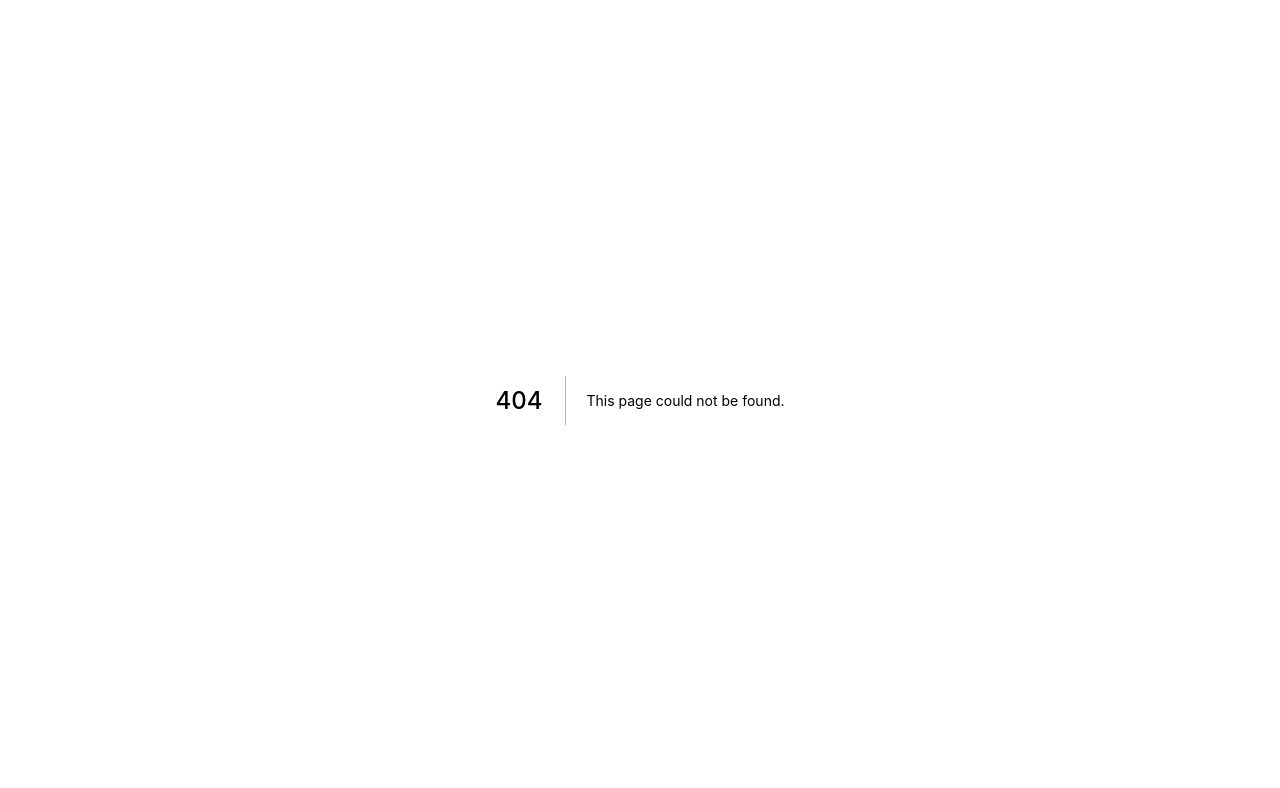
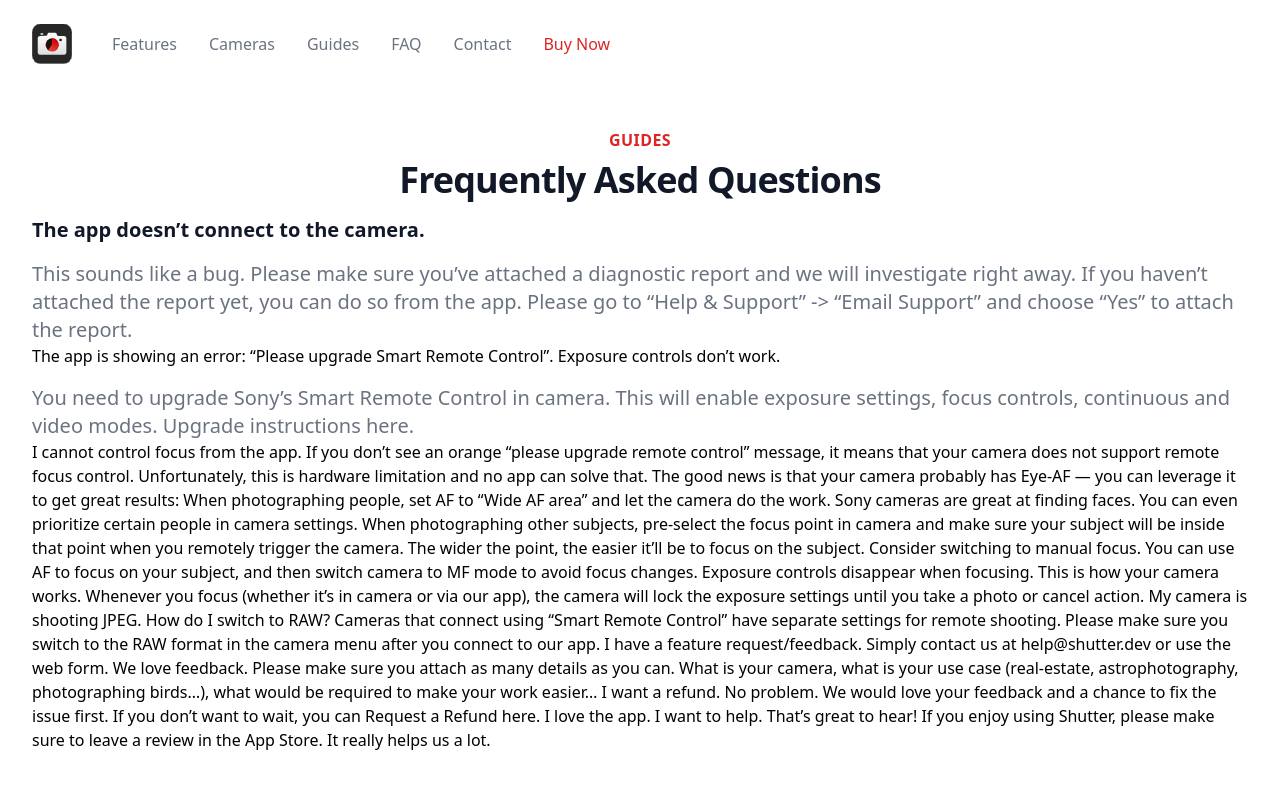
Before and after one commit to gswirski/shutter-website, a Next.js app: page /guides/faq in a window 1280 px wide. Before the commit this address had no page. Shown: the top 788 px of the page. Built offline with nearby package versions, Linux system fonts and the light colour scheme.

Commit message:
start working on FAQ

```diff
--- /dev/null
+++ b/pages/guides/faq.js
@@ -0,0 +1,103 @@
+/* This example requires Tailwind CSS v2.0+ */
+import { DocumentTextIcon } from '@heroicons/react/outline'
+import Head from 'next/head'
+import Link from 'next/link'
+import Menu from '../../components/menu'
+
+
+const features = [
+  {
+    name: 'Frequently Asked Questions',
+    description: "",
+    icon: DocumentTextIcon,
+    href: "/guides/faq"
+  },
+  {
+    name: 'How to connect with the camera',
+    description:
+      "We’ve designed Shutter to be as easy to connect as possible. Follow this guide to connect the app with your camera.",
+    icon: DocumentTextIcon,
+    href: "/guides/connect"
+  },
+  {
+    name: 'How to update Sony’s Smart Remote Control',
+    description:
+      "Some Sony cameras come with an older version of “Smart Remote Control” software. The most popular examples are Sony a5000, a5100, a6000, a6300, a6500, a7 I / II, a7R I / II, a7S I / II. If exposure settings are greyed out, please follow the update guide to fix the problem.",
+    icon: DocumentTextIcon,
+    href: "/update"
+  },
+  {
+    name: 'How to focus with the Sony a7III',
+    description:
+      "… or a6100, a6400, a6600, a7RIII. Unfortunately, these cameras don’t allow remote apps like Imaging Edge Mobile or Shutter to control focus points. This is a hardware limitation that no remote app can work around.      This doesn’t mean you cannot take sharp pictures. Read on this guide to learn more.            ",
+    icon: DocumentTextIcon,
+    href: "/guides/focus"
+  },
+]
+
+export default function Guides() {
+  return (
+    <div>
+      <Head>
+        <title>Shutter</title>
+        <link rel="icon" href="/favicon.ico" />
+      </Head>
+
+      <Menu />
+
+      <div className="py-12 bg-white">
+        <div className="max-w-7xl mx-auto px-4 sm:px-6 lg:px-8">
+          <div className="">
+            <Link href="/guides">
+                <a className="block lg:text-center text-base text-red-600 font-semibold tracking-wide uppercase hover:underline underline-offset-2 decoration-1">
+                    Guides
+                </a>
+            </Link>
+            <p className="lg:text-center mt-2 text-3xl leading-8 font-extrabold tracking-tight text-gray-900 sm:text-4xl">
+              Frequently Asked Questions
+            </p>
+
+            <h4 className="mt-4 text-xl text-gray-900 font-semibold">The app doesn’t connect to the camera.</h4>
+
+            <p className="mt-4 text-xl text-gray-500">
+                This sounds like a bug. Please make sure you’ve attached a diagnostic report and we will investigate right away. If you haven’t attached the report yet, you can do so from the app. Please go to “Help & Support” -> “Email Support” and choose “Yes” to attach the report.
+            </p>
+
+<h4>The app is showing an error: “Please upgrade Smart Remote Control”. Exposure controls don’t work.</h4>
+
+<p className="mt-4 text-xl text-gray-500">
+You need to upgrade Sony’s Smart Remote Control in camera. This will enable exposure settings, focus controls, continuous and video modes. Upgrade instructions here.
+</p>
+
+I cannot control focus from the app.
+
+If you don’t see an orange “please upgrade remote control” message, it means that your camera does not support remote focus control. Unfortunately, this is hardware limitation and no app can solve that. The good news is that your camera probably has Eye-AF — you can leverage it to get great results:
+
+When photographing people, set AF to “Wide AF area” and let the camera do the work. Sony cameras are great at finding faces. You can even prioritize certain people in camera settings.
+When photographing other subjects, pre-select the focus point in camera and make sure your subject will be inside that point when you remotely trigger the camera. The wider the point, the easier it’ll be to focus on the subject.
+Consider switching to manual focus. You can use AF to focus on your subject, and then switch camera to MF mode to avoid focus changes.
+Exposure controls disappear when focusing.
+
+This is how your camera works. Whenever you focus (whether it’s in camera or via our app), the camera will lock the exposure settings until you take a photo or cancel action.
+
+My camera is shooting JPEG. How do I switch to RAW?
+
+Cameras that connect using “Smart Remote Control” have separate settings for remote shooting. Please make sure you switch to the RAW format in the camera menu after you connect to our app.
+
+I have a feature request/feedback.
+
+Simply contact us at help@shutter.dev or use the web form. We love feedback. Please make sure you attach as many details as you can. What is your camera, what is your use case (real-estate, astrophotography, photographing birds…), what would be required to make your work easier…
+
+I want a refund.
+
+No problem. We would love your feedback and a chance to fix the issue first. If you don’t want to wait, you can Request a Refund here.
+
+I love the app. I want to help.
+
+That’s great to hear! If you enjoy using Shutter, please make sure to leave a review in the App Store. It really helps us a lot.
+            </div>
+        </div>
+      </div>
+    </div>
+  )
+}
--- a/pages/guides.js
+++ b/pages/guides/index.js
@@ -2,7 +2,7 @@
 import { DocumentTextIcon } from '@heroicons/react/outline'
 import Head from 'next/head'
 import Link from 'next/link'
-import Menu from '../components/menu'
+import Menu from '../../components/menu'
 
 
 const features = [
@@ -81,7 +81,7 @@
                       <feature.icon className="h-6 w-6" aria-hidden="true" />
                     </div>
                     <Link href={feature.href} key={feature.name}>
-                      <a className="ml-16 text-xl font-bold tracking-normal leading-6 text-gray-800 underline underline-offset-2 decoration-1 decoration-gray-600 hover:text-black hover:decoration-black">
+                      <a className="block ml-16 text-xl font-bold tracking-normal leading-6 text-gray-800 underline underline-offset-2 decoration-1 decoration-gray-600 hover:text-black hover:decoration-black">
                         {feature.name}
                       </a>
                     </Link>
```
